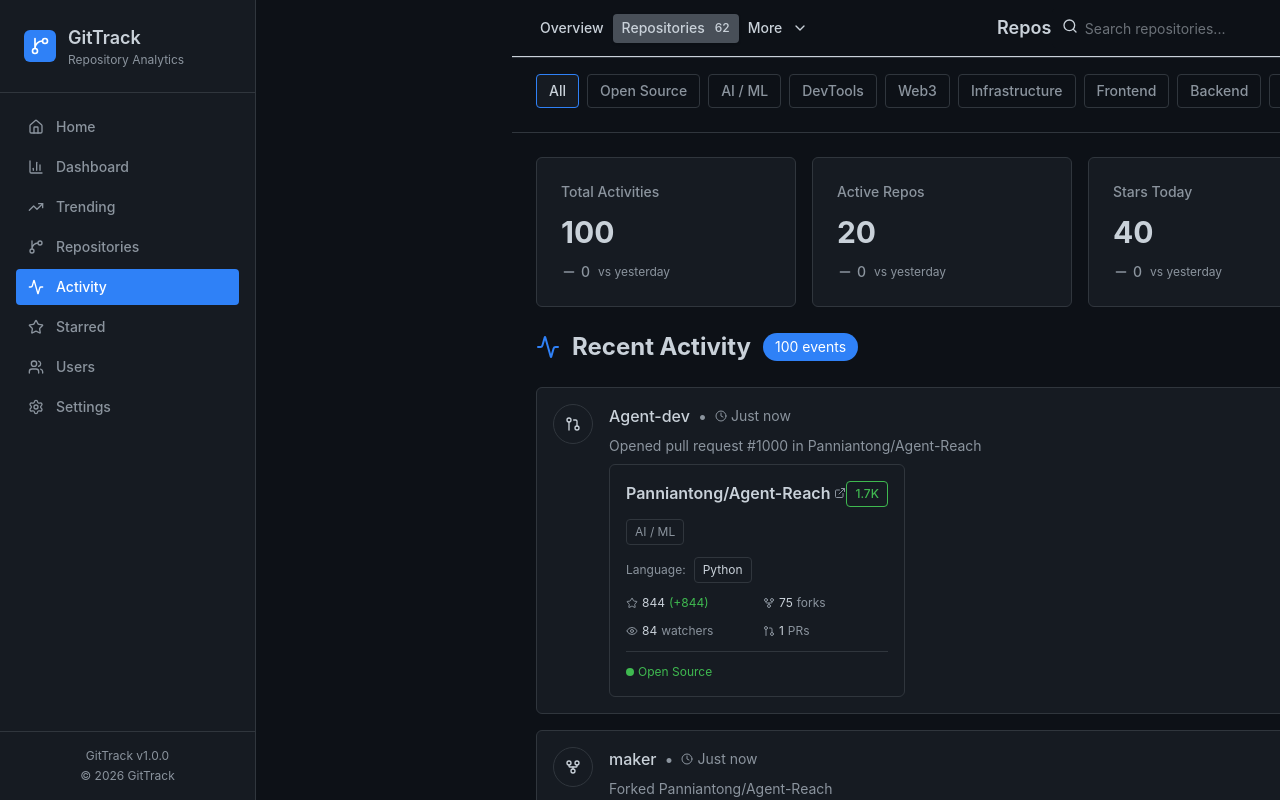
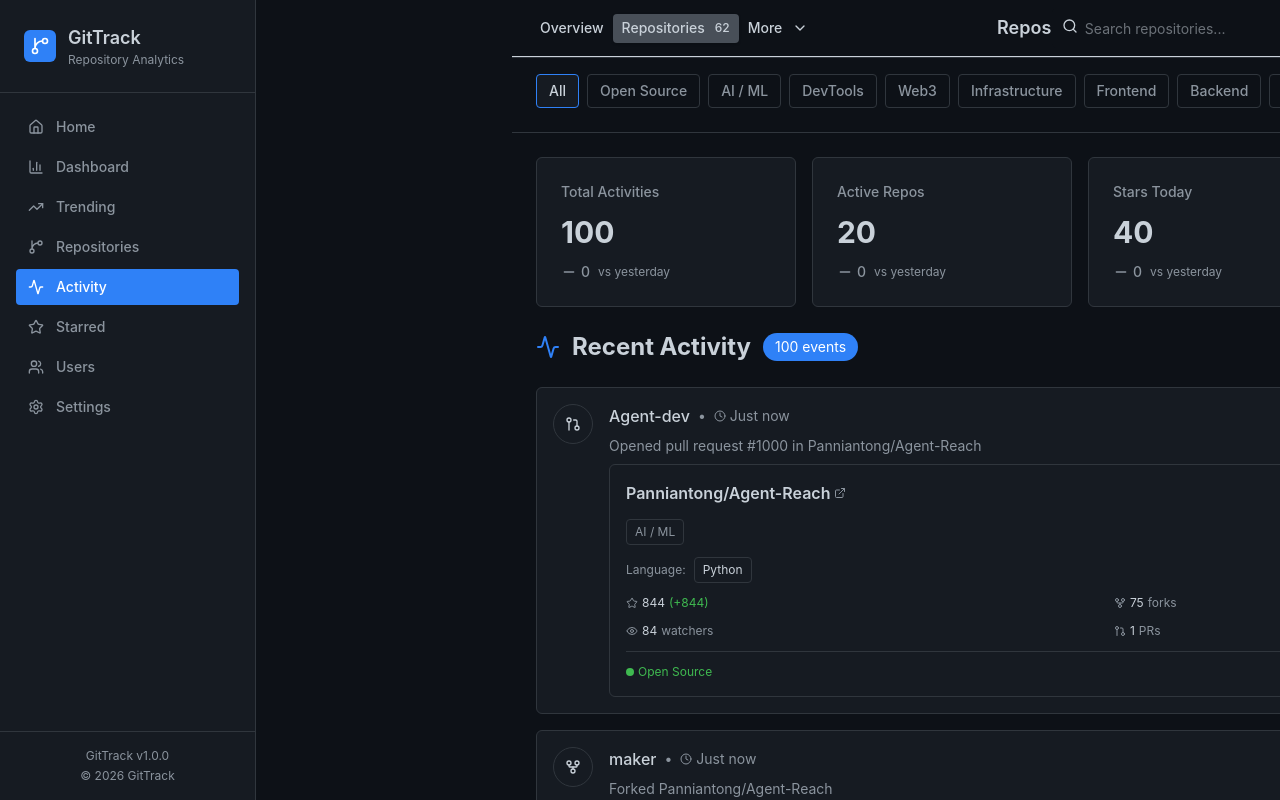
Before and after one commit to alobit21/Github_repository_tracking-, a React (Vite) app: page /dashboard/activity in a window 1280 px wide. Shown: the top 800 px of the page. Built offline with nearby package versions, Linux system fonts and the light colour scheme.

Commit message:
dashboard responsive

```diff
--- a/src/components/dashboard/RepoCard.tsx
+++ b/src/components/dashboard/RepoCard.tsx
@@ -54,16 +54,16 @@ export function RepoCard({ className, repo }: RepoCardProps) {
   return (
     <div
       className={cn(
-        'bg-card border border-border rounded-lg p-4 transition-all duration-200',
+        'bg-card border border-border rounded-lg p-3 sm:p-4 transition-all duration-200 w-full',
         'hover:border-blue hover:bg-surface',
         'focus:outline-none focus:ring-2 focus:ring-blue focus:border-transparent',
         className
       )}
     >
       {/* Header */}
-      <div className="flex items-start justify-between mb-3">
+      <div className="flex items-start justify-between mb-2 sm:mb-3 gap-2">
         <div className="flex-1 min-w-0">
-          <h3 className="font-semibold text-primary truncate">
+          <h3 className="font-semibold text-primary text-sm sm:text-base truncate">
             <a
               href={repo.url}
               target="_blank"
@@ -78,7 +78,7 @@ export function RepoCard({ className, repo }: RepoCardProps) {
 
         {/* Momentum Score Badge */}
         <div className={cn(
-          'px-2 py-1 rounded text-xs font-medium border',
+          'px-2 py-1 rounded text-xs font-medium border flex-shrink-0',
           getMomentumColor(repo.momentumScore),
           'bg-surface'
         )}>
@@ -88,14 +88,14 @@ export function RepoCard({ className, repo }: RepoCardProps) {
 
       {/* Description */}
       {repo.description && (
-        <p className="text-sm text-secondary mb-3 line-clamp-2">
+        <p className="text-xs sm:text-sm text-secondary mb-2 sm:mb-3 line-clamp-2">
           {repo.description}
         </p>
       )}
 
       {/* Categories */}
       {repo.categories.length > 0 && (
-        <div className="flex flex-wrap gap-1 mb-3">
+        <div className="flex flex-wrap gap-1 mb-2 sm:mb-3">
           {repo.categories.slice(0, 2).map((category) => (
             <span
               key={category}
@@ -114,7 +114,7 @@ export function RepoCard({ className, repo }: RepoCardProps) {
 
       {/* Language Badge */}
       {repo.language && (
-        <div className="flex items-center gap-2 mb-3">
+        <div className="flex items-center gap-2 mb-2 sm:mb-3">
           <span className="text-xs text-secondary">Language:</span>
           <span className="px-2 py-1 text-xs bg-surface border border-border rounded text-primary">
             {repo.language}
@@ -123,39 +123,39 @@ export function RepoCard({ className, repo }: RepoCardProps) {
       )}
 
       {/* Metrics */}
-      <div className="grid grid-cols-2 gap-3 text-xs">
+      <div className="grid grid-cols-1 sm:grid-cols-2 gap-2 sm:gap-3 text-xs">
         <div className="flex items-center gap-1">
-          <Star className="w-3 h-3 text-secondary" />
-          <span className="text-primary">{formatNumber(repo.stars)}</span>
-          <span className={cn(getDeltaColor(repo.starDelta))}>
+          <Star className="w-3 h-3 text-secondary flex-shrink-0" />
+          <span className="text-primary truncate">{formatNumber(repo.stars)}</span>
+          <span className={cn(getDeltaColor(repo.starDelta), 'flex-shrink-0')}>
             ({formatDelta(repo.starDelta)})
           </span>
         </div>
 
         <div className="flex items-center gap-1">
-          <GitFork className="w-3 h-3 text-secondary" />
-          <span className="text-primary">{formatNumber(repo.forks)}</span>
-          <span className="text-secondary">forks</span>
+          <GitFork className="w-3 h-3 text-secondary flex-shrink-0" />
+          <span className="text-primary truncate">{formatNumber(repo.forks)}</span>
+          <span className="text-secondary flex-shrink-0">forks</span>
         </div>
 
         <div className="flex items-center gap-1">
-          <Eye className="w-3 h-3 text-secondary" />
-          <span className="text-primary">{formatNumber(repo.watchers)}</span>
-          <span className="text-secondary">watchers</span>
+          <Eye className="w-3 h-3 text-secondary flex-shrink-0" />
+          <span className="text-primary truncate">{formatNumber(repo.watchers)}</span>
+          <span className="text-secondary flex-shrink-0">watchers</span>
         </div>
 
         <div className="flex items-center gap-1">
-          <GitPullRequest className="w-3 h-3 text-secondary" />
-          <span className="text-primary">{formatNumber(repo.pullRequests)}</span>
-          <span className="text-secondary">PRs</span>
+          <GitPullRequest className="w-3 h-3 text-secondary flex-shrink-0" />
+          <span className="text-primary truncate">{formatNumber(repo.pullRequests)}</span>
+          <span className="text-secondary flex-shrink-0">PRs</span>
         </div>
       </div>
 
       {/* Open Source Indicator */}
       {repo.isOpenSource && (
-        <div className="mt-3 pt-3 border-t border-border">
+        <div className="mt-2 sm:mt-3 pt-2 sm:pt-3 border-t border-border">
           <span className="text-xs text-green flex items-center gap-1">
-            <span className="w-2 h-2 bg-green rounded-full"></span>
+            <span className="w-2 h-2 bg-green rounded-full flex-shrink-0"></span>
             Open Source
           </span>
         </div>
--- a/src/pages/dashboard/Activity.tsx
+++ b/src/pages/dashboard/Activity.tsx
@@ -354,21 +354,21 @@ export default function ActivityPage() {
         </div>
 
         {/* Main Content */}
-        <main className="flex-1 p-4 sm:p-6 overflow-auto">
-          <div className="max-w-7xl mx-auto space-y-4 sm:space-y-6">
+        <main className="flex-1 p-3 sm:p-4 lg:p-6 overflow-auto">
+          <div className="max-w-7xl mx-auto space-y-3 sm:space-y-4 lg:space-y-6">
             {/* KPI Cards */}
-            <div className="grid grid-cols-1 sm:grid-cols-2 lg:grid-cols-4 gap-4">
+            <div className="grid grid-cols-1 sm:grid-cols-2 lg:grid-cols-4 gap-3 sm:gap-4">
               {kpiData.map((kpi, index) => (
                 <KpiCard key={index} data={kpi} />
               ))}
             </div>
 
             {/* Activity Timeline */}
-            <div className="space-y-4 sm:space-y-6">
-              <div className="flex items-center gap-3 mb-4 sm:mb-6">
-                <Activity className="w-5 h-5 sm:w-6 sm:h-6 text-blue" />
-                <h2 className="text-xl sm:text-2xl font-bold text-primary">Recent Activity</h2>
-                <span className="px-2 sm:px-3 py-1 bg-blue text-white text-xs sm:text-sm rounded-full">
+            <div className="space-y-3 sm:space-y-4 lg:space-y-6">
+              <div className="flex flex-col sm:flex-row sm:items-center gap-2 sm:gap-3 mb-3 sm:mb-4 lg:mb-6">
+                <Activity className="w-4 h-4 sm:w-5 sm:h-5 lg:w-6 lg:h-6 text-blue" />
+                <h2 className="text-lg sm:text-xl lg:text-2xl font-bold text-primary">Recent Activity</h2>
+                <span className="px-2 py-1 sm:px-3 py-1 bg-blue text-white text-xs sm:text-sm rounded-full w-fit">
                   {filteredActivities.length} events
                 </span>
               </div>
@@ -377,33 +377,35 @@ export default function ActivityPage() {
                 {filteredActivities.map((activity) => (
                   <div
                     key={activity.id}
-                    className="bg-card border border-border rounded-lg p-4 hover:border-blue transition-colors"
+                    className="bg-card border border-border rounded-lg p-3 sm:p-4 hover:border-blue transition-colors w-full"
                   >
-                    <div className="flex items-start gap-4">
+                    <div className="flex items-start gap-3 sm:gap-4">
                       {/* Activity Icon */}
-                      <div className="flex-shrink-0 w-10 h-10 bg-surface rounded-full flex items-center justify-center border border-border">
+                      <div className="flex-shrink-0 w-8 h-8 sm:w-10 sm:h-10 bg-surface rounded-full flex items-center justify-center border border-border">
                         {getActivityIcon(activity.type)}
                       </div>
 
                       {/* Activity Content */}
                       <div className="flex-1 min-w-0">
-                        <div className="flex items-center gap-2 mb-2">
-                          <span className="font-medium text-primary">{activity.user}</span>
-                          <span className="text-secondary">•</span>
-                          <span className="text-sm text-secondary flex items-center gap-1">
-                            <Clock className="w-3 h-3" />
-                            {formatTimestamp(activity.timestamp)}
-                          </span>
+                        <div className="flex flex-col sm:flex-row sm:items-center gap-1 sm:gap-2 mb-2">
+                          <span className="font-medium text-primary text-sm sm:text-base truncate">{activity.user}</span>
+                          <div className="flex items-center gap-1 sm:gap-2 text-xs sm:text-sm text-secondary">
+                            <span className="hidden sm:inline">•</span>
+                            <div className="flex items-center gap-1">
+                              <Clock className="w-3 h-3" />
+                              {formatTimestamp(activity.timestamp)}
+                            </div>
+                          </div>
                         </div>
 
-                        <p className="text-sm text-secondary mb-2">
+                        <p className="text-xs sm:text-sm text-secondary mb-2 line-clamp-2">
                           {activity.description}
                         </p>
 
-                        <div className="flex items-center gap-2">
+                        <div className="w-full">
                           <RepoCard
                             repo={activity.repository}
-                            className="max-w-md"
+                            className="w-full max-w-full"
                           />
                         </div>
                       </div>
```
Also changed, not shown: src/pages/Repositories.tsx (+68 -29 lines), src/pages/Settings.tsx (+55 -16 lines).
